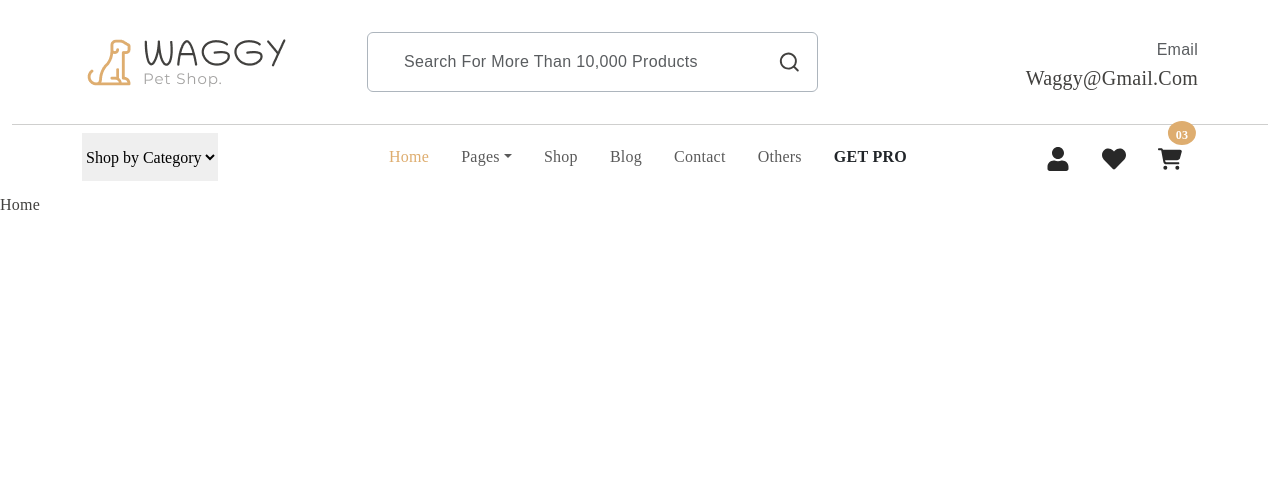
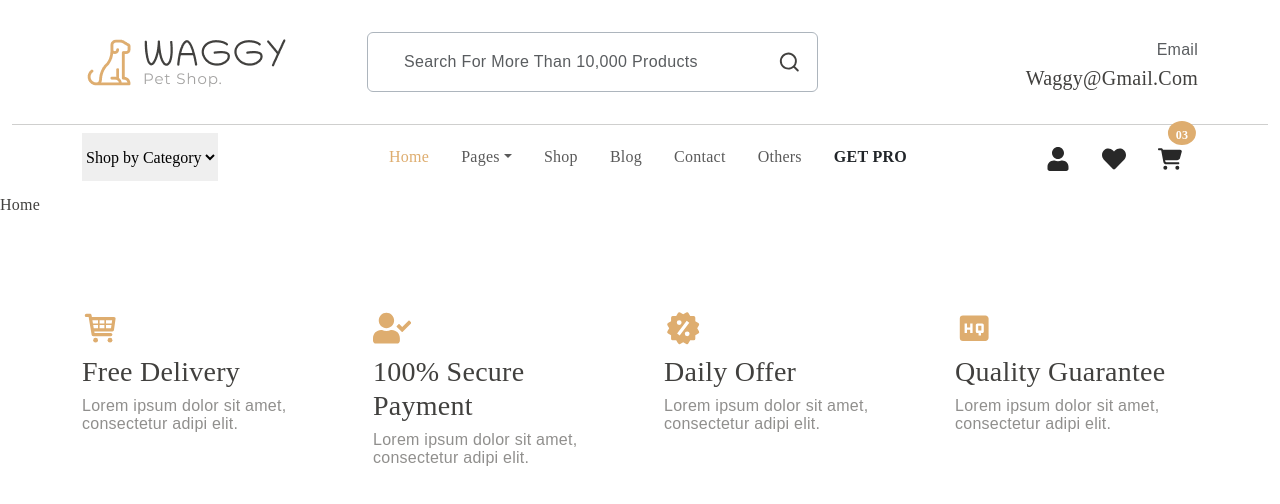
Before and after one commit to MuhammedSafvanMP/petFood_E-Commerce, a React (Vite) app: page / in a window 1280 px wide. Shown: the top 504 px of the page. Built offline with nearby package versions, Linux system fonts and the light colour scheme.

Commit message:
Added service component and design

```diff
--- a/src/App.jsx
+++ b/src/App.jsx
@@ -1,12 +1,14 @@
 import React from 'react'
 import Header from './pages/Header'
 import Home from './pages/Home'
+import Services from './pages/Services'
 
 export default function App() {
   return (
     <>
      <Header />
      <Home />
+     <Services />
     </>
   )
 }
--- /dev/null
+++ b/src/pages/Services.jsx
@@ -0,0 +1,61 @@
+import React from 'react'
+import { TiShoppingCart } from "react-icons/ti";
+import { FaUserCheck } from "react-icons/fa";
+import { BiSolidOffer } from "react-icons/bi";
+import { MdHighQuality } from "react-icons/md";
+
+export default function Services() {
+  return (
+    <section id="service">
+    <div className="container py-5 my-5">
+      <div className="row g-md-5 pt-4">
+        <div className="col-md-3 my-3">
+          <div className="card">
+            <div>
+            <TiShoppingCart style={{fontSize: "2.4rem", color: '#DEAD6F'}} />
+            </div>
+            <h3 className="card-title py-2 m-0">Free Delivery</h3>
+            <div className="card-text">
+              <p className="blog-paragraph fs-6">Lorem ipsum dolor sit amet, consectetur adipi elit.</p>
+            </div>
+          </div>
+        </div>
+        <div className="col-md-3 my-3">
+          <div className="card">
+            <div>
+            <FaUserCheck  style={{fontSize: "2.4rem", color: '#DEAD6F'}} />
+            </div>
+            <h3 className="card-title py-2 m-0">100% secure payment</h3>
+            <div className="card-text">
+              <p className="blog-paragraph fs-6">Lorem ipsum dolor sit amet, consectetur adipi elit.</p>
+            </div>
+          </div>
+        </div>
+        <div className="col-md-3 my-3">
+          <div className="card">
+            <div>
+            <BiSolidOffer style={{fontSize: "2.4rem", color: '#DEAD6F'}} />
+            </div>
+            <h3 className="card-title py-2 m-0">Daily Offer</h3>
+            <div className="card-text">
+              <p className="blog-paragraph fs-6">Lorem ipsum dolor sit amet, consectetur adipi elit.</p>
+            </div>
+          </div>
+        </div>
+        <div className="col-md-3 my-3">
+          <div className="card">
+            <div>
+            <MdHighQuality style={{fontSize: "2.4rem", color: '#DEAD6F'}} />
+            </div>
+            <h3 className="card-title py-2 m-0">Quality guarantee</h3>
+            <div className="card-text">
+              <p className="blog-paragraph fs-6">Lorem ipsum dolor sit amet, consectetur adipi elit.</p>
+            </div>
+          </div>
+        </div>
+
+      </div>
+    </div>
+  </section>
+  )
+}
```
